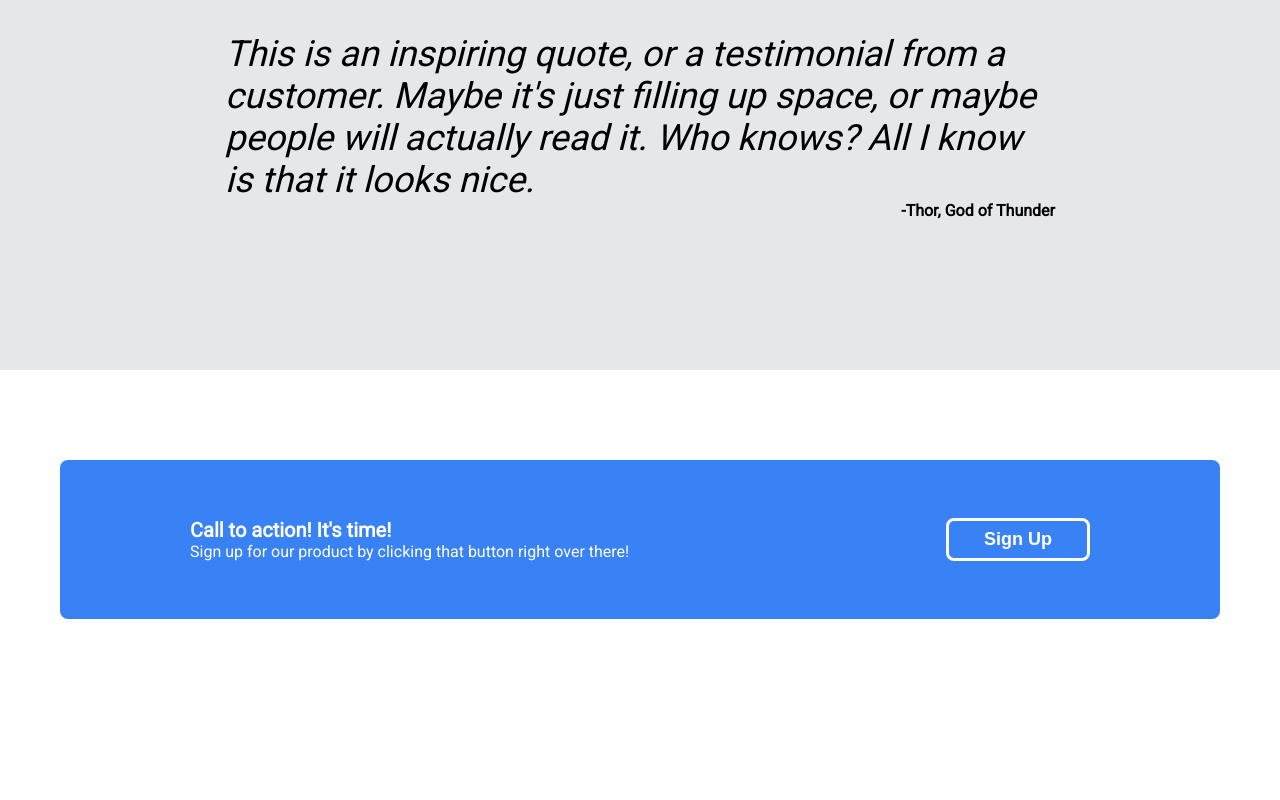
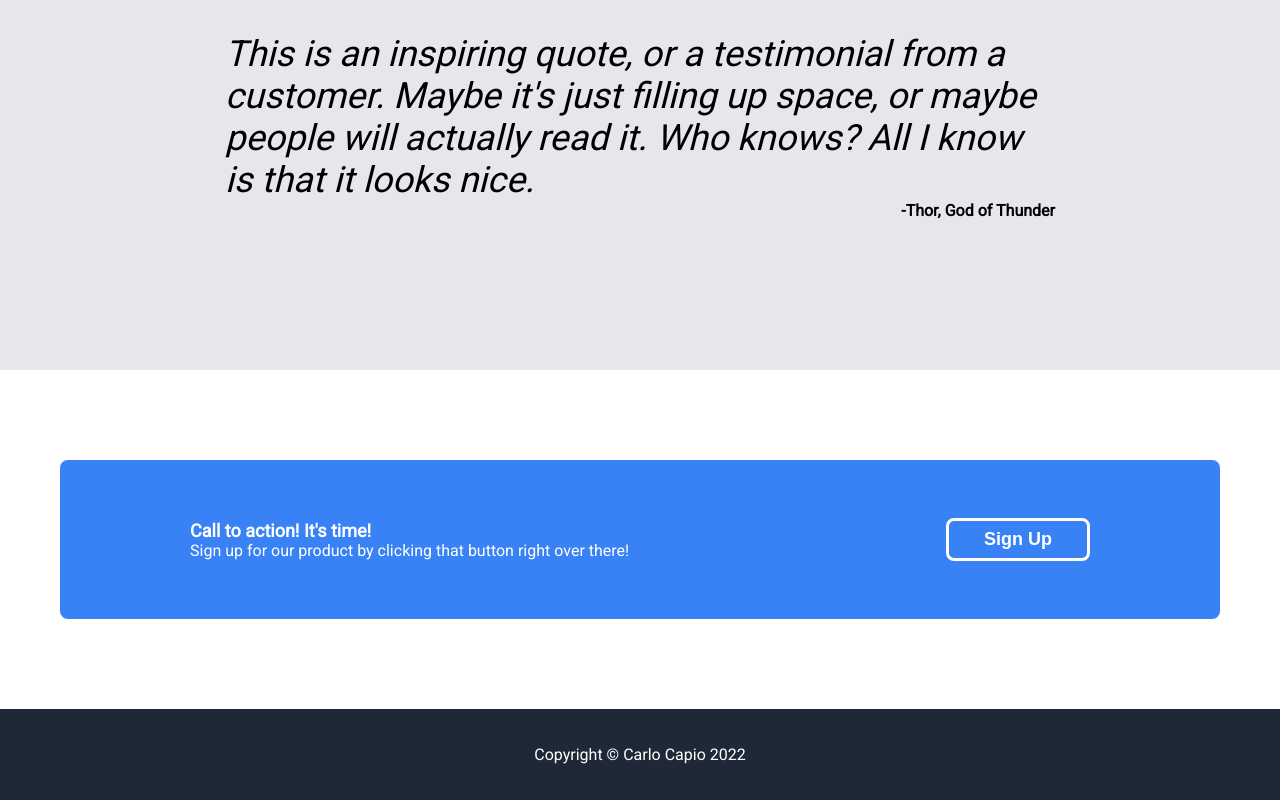
Before and after one commit to capooods/odin-landing-page, a plain HTML site: page index.html in a window 1280 px wide. Shown: the part 994-1794 px from the top of the page. Before the commit the page ends 1703 px from the top, so only its background shows below. Drawn offline with Linux system fonts and the light colour scheme.

Commit message:
Finalize footer and fix button

```diff
--- a/index.html
+++ b/index.html
@@ -61,6 +61,8 @@
             <div><a href="#"><button>Sign Up</button></a></div>
         </div>
     </div>
-
+    <div class="footer-contain">
+        Copyright © Carlo Capio 2022
+    </div>
 </body>
 </html>
--- a/style.css
+++ b/style.css
@@ -34,7 +34,7 @@ a {
     color: #F9FAF8;
 }
 
-.hero, .navi, .hero-contain {
+.hero, .navi, .hero-contain, .footer-contain {
     display: flex;
     background-color: #1F2837;
     align-items: center;
@@ -173,8 +173,8 @@ a {
 }
 
 .call-text {
-    font-size: 20px;
-    font-weight: 600;
+    font-size: 18px;
+    font-weight: bold;
 }
 
 .call-subtext {
@@ -184,8 +184,22 @@ a {
 .actionbox button {
     border-style: solid;
     padding: 8 35px;
+    cursor: pointer;
 }
 
+.actionbox button:hover {
+    background-color: white;
+    color: #3882F6;
+    border-color: white;
+}
+
+/* Footer section */
+
+.footer-contain {
+    color: white;
+    justify-content: center;
+    padding: 36px 0;
+}
 
 /* * {
     border-style: solid;
```
